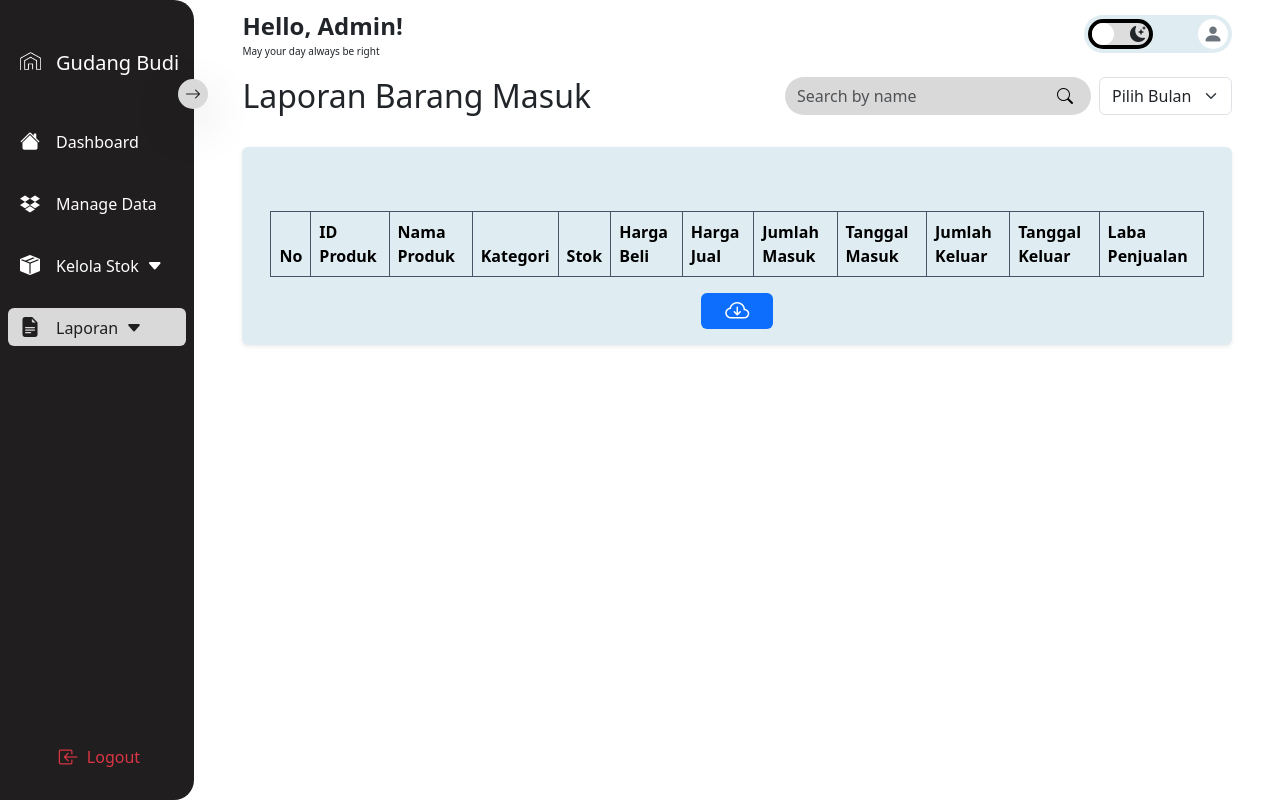
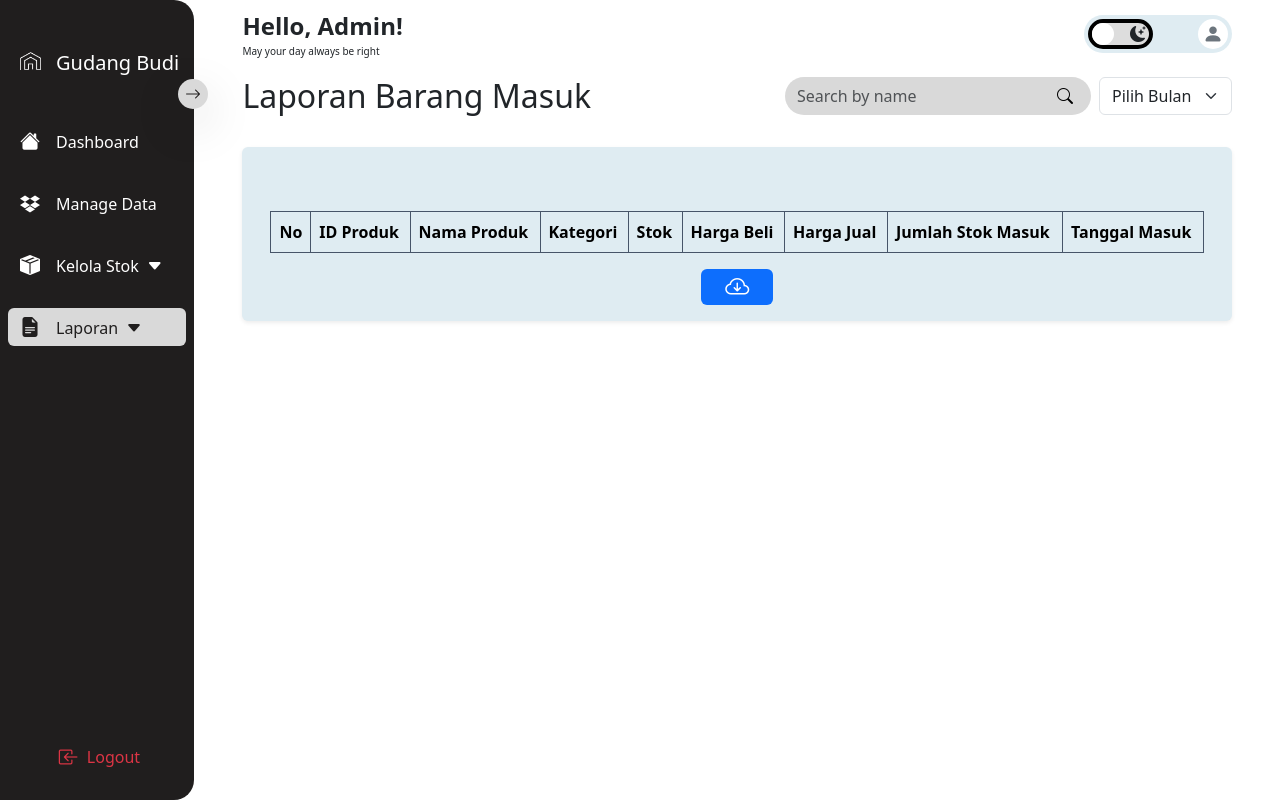
Before and after one commit to zackyhermawan/web_inventaris_toko_grosir, a PHP site: page /laporanMasuk.php in a window 1280 px wide. Run offline with PHP 8.4, Linux system fonts and the light colour scheme; the visitor is signed in with stand-in values (Sample User, id 1); tables that the repository leaves empty or names only in its code hold one stand-in row (values such as "Sample post"); lists and menus that the app fills with data are empty.

Commit message:
Update laporanMasuk.php

```diff
--- a/Dashboard_webDev/laporanMasuk.php
+++ b/Dashboard_webDev/laporanMasuk.php
@@ -8,7 +8,7 @@ if (!isset($_SESSION['username'])) {
   exit();
 }
 
-$admin = $_SESSION['role'] === 'Admin';
+$admin = $_SESSION['role'] === 'admin';
 
 // SELECT & SEARCH FUNCTION
 if(!isset($_GET['search'])) {
@@ -18,15 +18,11 @@ produk.nama_produk,
                   produk.stok,
                   produk.harga_beli,
                   produk.harga_jual,
-(produk.laba*produk_keluar.jumlah_keluar) as laba,
                   kategori.nama_kategori,
                   produk_masuk.jumlah_masuk,
-produk_masuk.created_at AS tanggal_masuk,
-produk_keluar.jumlah_keluar,
-produk_keluar.created_at AS tanggal_keluar
-FROM produk
-INNER JOIN produk_keluar ON produk_keluar.id_produk = produk.id_produk
-INNER JOIN produk_masuk ON produk_masuk.id_produk = produk.id_produk
+                  produk_masuk.created_at AS tanggal_masuk
+                  FROM produk_masuk
+                  INNER JOIN produk ON produk.id_produk = produk_masuk.id_produk
                   INNER JOIN kategori ON produk.kategori = kategori.id_kategori
                   ORDER BY produk_masuk.created_at DESC";
 $result_laporan = mysqli_query($db, $sql_laporan);
@@ -38,22 +34,16 @@ $result_laporan = mysqli_query($db, $sql_laporan);
                           produk.stok,
                           produk.harga_beli,
                           produk.harga_jual,
-  produk.laba,
                           kategori.nama_kategori,
                           produk_masuk.jumlah_masuk,
-  produk_masuk.created_at AS tanggal_masuk,
-  produk_keluar.jumlah_keluar,
-  produk_keluar.created_at AS tanggal_keluar
+                          produk_masuk.created_at AS tanggal_masuk
                           FROM produk
-  INNER JOIN produk_keluar ON produk_keluar.id_produk = produk.id_produk
                           INNER JOIN produk_masuk ON produk_masuk.id_produk = produk.id_produk
                           INNER JOIN kategori ON produk.kategori = kategori.id_kategori
-  WHERE produk.nama_produk LIKE '%$filter_search%'
+                          WHERE produk.nama_produk LIKE '%$filter_search%' OR MONTH(produk_masuk.created_at) LIKE '%$filter_search%'
                           ORDER BY produk_masuk.created_at DESC";
  $result_laporan = mysqli_query($db, $sql_laporan_search);
 }
-
-
 ?>
 
 <!DOCTYPE html>
@@ -63,6 +53,7 @@ $result_laporan = mysqli_query($db, $sql_laporan);
     <meta name="viewport" content="width=device-width, initial-scale=1" />
     <title>Dashboard - <?php if($admin) {echo "Admin";} else {echo "User";}?></title>
     <link rel="stylesheet" href="style.css" />
+    <link rel="icon" href="./asset/logo-img.png">
     <link href="https://cdn.jsdelivr.net/npm/bootstrap-icons/font/bootstrap-icons.css" rel="stylesheet" />
     <link href="https://cdn.jsdelivr.net/npm/bootstrap@5.3.3/dist/css/bootstrap.min.css" rel="stylesheet" integrity="sha384-QWTKZyjpPEjISv5WaRU9OFeRpok6YctnYmDr5pNlyT2bRjXh0JMhjY6hW+ALEwIH" crossorigin="anonymous" />
   </head>
@@ -174,8 +165,8 @@ $result_laporan = mysqli_query($db, $sql_laporan);
                 <form>
                     <div class="mb-3">
                         <div class="d-flex align-items-center justify-content-center">
-                            <select class="form-select ms-2">
-                                <option selected>Pilih Bulan</option>
+                            <select class="form-select ms-2" name="bulan">
+                            <option value="" selected>Pilih Bulan</option>
                             <option>Januari</option>
                             <option>Februari</option>
                             <option>Maret</option>
@@ -185,9 +176,9 @@ $result_laporan = mysqli_query($db, $sql_laporan);
                             <option>Juli</option>
                             <option>Agustus</option>
                             <option>September</option>
-                                <option">Oktober</option>
-                                <option">November</option>
-                                <option">Desember</option>
+                            <option>Oktober</option>
+                            <option>November</option>
+                            <option>Desember</option>
                             </select>
                         </div>
                     </div>
@@ -200,7 +191,7 @@ $result_laporan = mysqli_query($db, $sql_laporan);
                 <div class="card pt-5 cards shadow-sm border-0 col-md-12">
                   <div class="overflow-x-auto card-body">
                     <div class="table-responsive">
-                    <table class="table border-secondary px-2">
+                    <table class="table table-hover border-secondary px-2">
                       <thead>
                         <tr>
                           <th style="width: 30px;">No</th>
@@ -210,11 +201,8 @@ $result_laporan = mysqli_query($db, $sql_laporan);
                           <th>Stok</th>
                           <th>Harga Beli</th>
                           <th>Harga Jual</th>
-                          <th>Jumlah Masuk</th>
+                          <th>Jumlah Stok Masuk</th>
                           <th>Tanggal Masuk</th>
-                          <th>Jumlah Keluar</th>
-                          <th>Tanggal Keluar</th>
-                          <th>Laba Penjualan</th>
                         </tr>
                       </thead>
                       <tbody>
@@ -232,9 +220,6 @@ $result_laporan = mysqli_query($db, $sql_laporan);
                           <td>Rp <?=number_format($data['harga_jual'], 2, ",", ".");?></td>
                           <td><?=$data['jumlah_masuk'];?></td>
                           <td><?=date('d F Y', strtotime($data['tanggal_masuk']));?></td>
-                          <td><?=$data['jumlah_keluar'];?></td>
-                          <td>Rp <?=number_format($data['laba'], 2, ",", ".");?></td>
-                          <td><?=date('d F Y', strtotime($data['tanggal_keluar']));?></td>
                         </tr>
                       </tbody>
                       <?php endwhile; ?>
```
Lines whose indentation alone changed are shown as unchanged.
